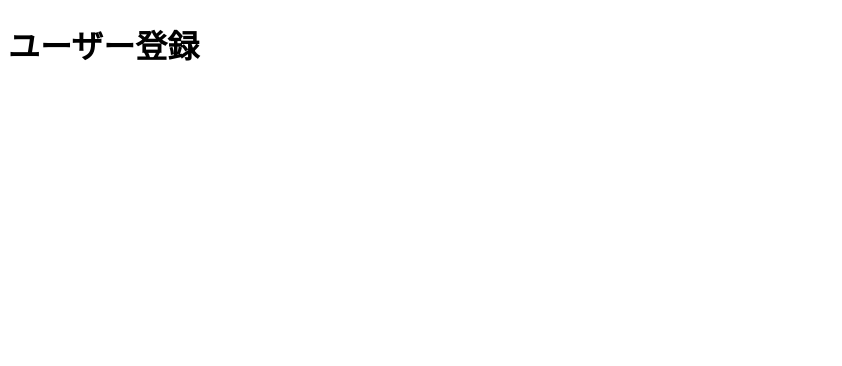
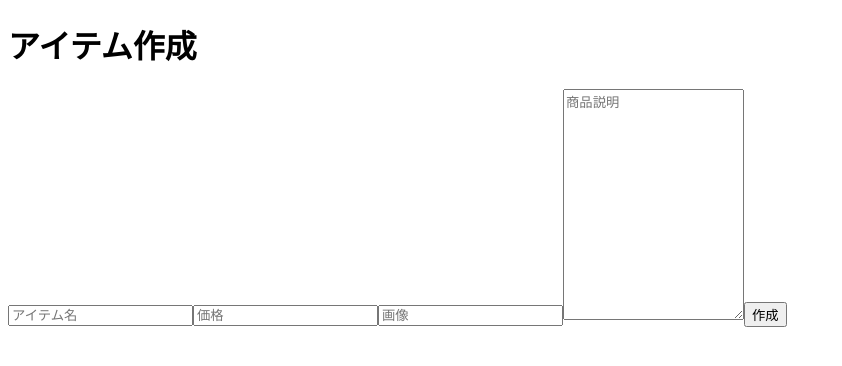
Before and after one commit to toms3776c/next-app-study-kindle, a Next.js app: page /item/create in a window 1280 px wide. Shown: the top 366 px of the page, without its empty margins (0-842 px from the left). Built offline with nearby package versions, Linux system fonts and the light colour scheme.

Commit message:
アイテム作成ページを追加

```diff
--- a/app/item/create/page.js
+++ b/app/item/create/page.js
@@ -1,9 +1,79 @@
-const Register = () => {
+"use client";
+
+import { useState } from "react";
+
+const CreateItem = () => {
+  const [title, setTitle] = useState("");
+  const [price, setPrice] = useState("");
+  const [image, setImage] = useState("");
+  const [description, setDescription] = useState("");
+
+  const handleSubmit = async (e) => {
+    e.preventDefault();
+
+    try {
+      const response = await fetch("http://localhost:3000/api/item/create", {
+        method: "POST",
+        headers: {
+          Accept: "application/json",
+          "Content-Type": "application/json",
+          Authorization: `Bearer ${localStorage.getItem("token")}`,
+        },
+        body: JSON.stringify({
+          title: title,
+          price: price,
+          image: image,
+          description: description,
+          email: "dummy-data",
+        }),
+      });
+      const JsonData = await response.json();
+      alert(JsonData.message);
+    } catch (error) {
+      alert("アイテム作成 失敗");
+    }
+  };
+
   return (
     <div>
-      <h1>ユーザー登録</h1>
+      <h1>アイテム作成</h1>
+      <form onSubmit={handleSubmit}>
+        <input
+          value={title}
+          onChange={(e) => setTitle(e.target.value)}
+          type="text"
+          name="title"
+          placeholder="アイテム名"
+          required
+        />
+        <input
+          value={price}
+          onChange={(e) => setPrice(e.target.value)}
+          type="text"
+          name="price"
+          placeholder="価格"
+          required
+        />
+        <input
+          value={image}
+          onChange={(e) => setImage(e.target.value)}
+          type="text"
+          name="image"
+          placeholder="画像"
+          required
+        />
+        <textarea
+          value={description}
+          onChange={(e) => setDescription(e.target.value)}
+          name="description"
+          rows={15}
+          placeholder="商品説明"
+          required
+        ></textarea>
+        <button>作成</button>
+      </form>
     </div>
   );
 };
 
-export default Register;
+export default CreateItem;
--- a/middleware.js
+++ b/middleware.js
@@ -2,8 +2,7 @@ import { jwtVerify } from "jose";
 import { NextResponse } from "next/server";
 
 export async function middleware(request) {
-    // const token = await request.headers.get("Authorization")?.split(" ")[1]
-    const token = "eyJhbGciOiJIUzI1NiJ9.eyJlbWFpbCI6ImR1bW15QGV4YW1wbGUuY29tIiwiZXhwIjoxNzAyNTU2MTEyfQ.ZkzmcZ3aWumfDwDXQwkwwHf4d4GYI89HVimvh72P1UU"  // デバッグ用
+    const token = await request.headers.get("Authorization")?.split(" ")[1]
     if(!token){
         return NextResponse.json({message: "トークンがありません"})
     }
```
